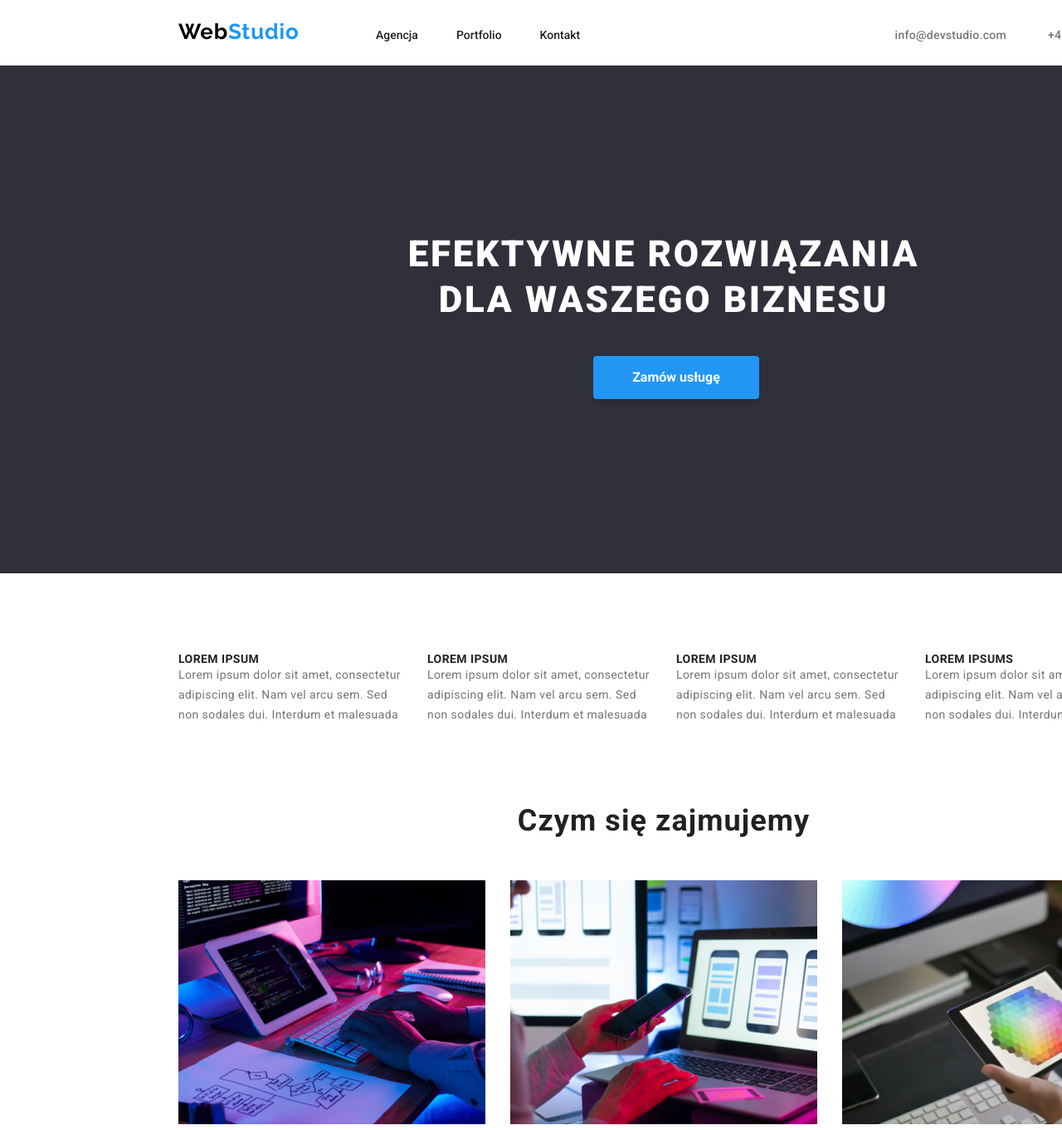
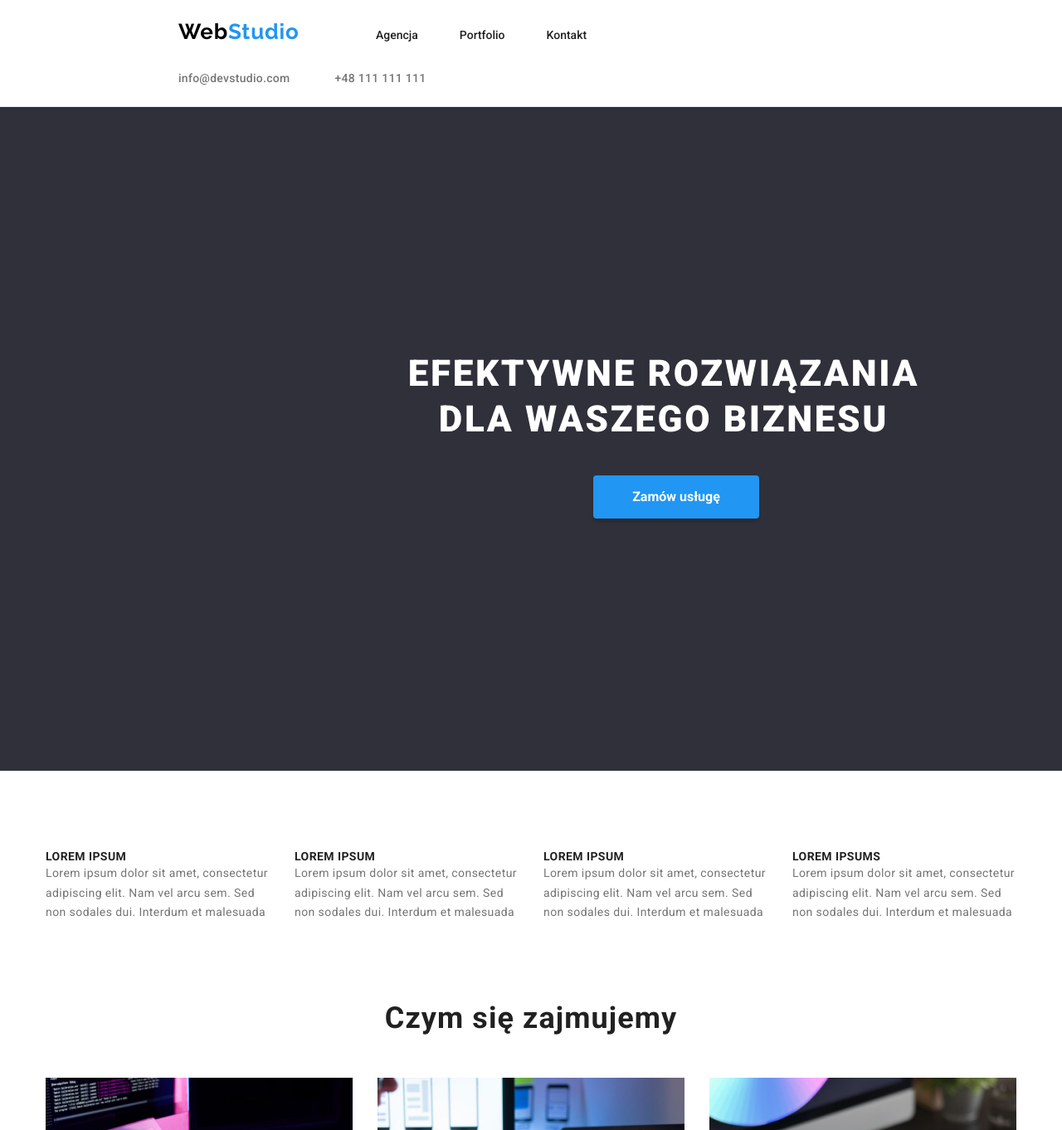
Before and after one commit to BartlomiejPop/goit-markup-hw-03, a plain HTML site: page index.html in a window 1280 px wide. Shown: the top 1362 px of the page at 83% size. Drawn offline with nearby package versions, Linux system fonts and the light colour scheme.

Commit message:
Update index.html

```diff
--- a/index.html
+++ b/index.html
@@ -16,10 +16,8 @@
         />
     </head>
     <body>
-        <header>
-            <div class="header-container">
+        <header class="header-container">
             <div class="container">
-                    <div class="header-justify">
                 <nav>
                     <a class="logo" href="index.html"
                         ><span class="logo-first-color">Web</span>Studio</a
@@ -39,23 +37,16 @@
                     </li>
                 </ul>
             </div>
-                </div>
-            </div>
         </header>
         <main>
-            <section class="negative-margin">
-                <div class="align-left">
-                    <div class="slogan">
+            <section class="slogan">
                 <div class="container">
                     <h1>EFEKTYWNE ROZWIĄZANIA DLA WASZEGO BIZNESU</h1>
                     <button class="slogan-link" type="button">Zamów usługę</button>
                 </div>
-                    </div>
-                </div>
             </section>
 
-            <section class="negative-margin">
-                <div class="align-left">
+            <section class="section">
                 <div class="container">
                     <ul class="articles">
                         <li>
@@ -88,10 +79,8 @@
                         </li>
                     </ul>
                 </div>
-                </div>
             </section>
-            <section class="negative-margin">
-                <div class="align-left">
+            <section class="section negative-margin-top">
                 <div class="container">
                     <h2 class="services">Czym się zajmujemy</h2>
                     <ul class="services-pictures">
@@ -112,21 +101,14 @@
                             />
                         </li>
                         <li>
-                                <img
-                                    src="images/grafika.png"
-                                    height="294"
-                                    width="370"
-                                    alt="grafika"
-                                />
+                            <img src="images/grafika.png" height="294" width="370" alt="grafika" />
                         </li>
                     </ul>
                 </div>
-                </div>
             </section>
-            <section>
-                <div class="team-presentation">
+            <section class="section team-presentation">
                 <div class="container">
-                        <h2>Nasz zespół</h2>
+                    <h2 class="negative-margin-top">Nasz zespół</h2>
                     <ul class="team-members">
                         <li>
                             <figure>
@@ -187,12 +169,10 @@
                         </li>
                     </ul>
                 </div>
-                </div>
             </section>
         </main>
         <footer class="bottom-links">
             <div class="container">
-                <div class="negative-margin">
                 <span class="footer-logo"
                     ><a class="logo" href="index.html"
                         >Web<span class="logo-second-color">Studio</span></a
@@ -205,7 +185,6 @@
                     <a class="no-decoration" href="tel:+48111111111">+48 111 111 111</a>
                 </address>
             </div>
-            </div>
         </footer>
     </body>
 </html>
```
Lines whose indentation alone changed are shown as unchanged.
